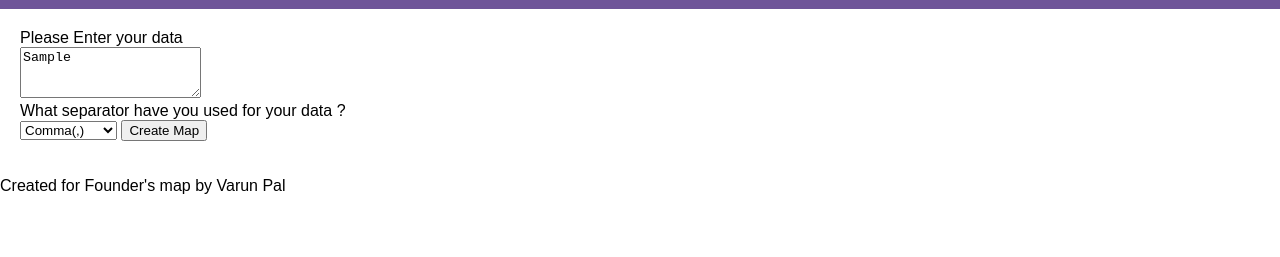
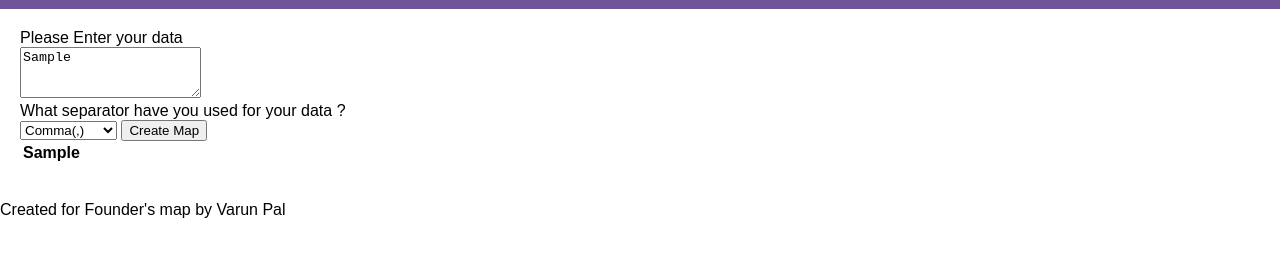
Before and after one commit to varunpal/founders-map, a plain HTML site: page index.html in a window 1280 px wide. Both pictures are taken after typing "Sample" into the empty fields and a click on the input "Create Map". Shown: the part 85-342 px from the top of the page. Drawn offline with Linux system fonts and the light colour scheme.

Commit message:
Created table of startups.

```diff
--- a/index.html
+++ b/index.html
@@ -20,11 +20,13 @@
         </select>
         <input type="submit" value="Create Map" />
       </form>
+      <div id="tableContainer"></div>
     </div>
     <footer>
       <p>Created for Founder's map by Varun Pal</p>
     </footer>
     <script type="text/javascript" src="scripts/utils.js"></script>
+    <script type="text/javascript" src="scripts/startup-table.js"></script>
     <script type="text/javascript" src="scripts/foundry.js"></script>
     <script type="text/javascript" src="scripts/index.js"></script>
   </body>
--- a/scripts/foundry.js
+++ b/scripts/foundry.js
@@ -2,6 +2,7 @@
   function Foundry() {
     this.data = null;
     this.separator = null;
+    this.table = new window.StartupTable();
   }
   Foundry.prototype.setup = function () {
     var generator = document.getElementById('generator'),
@@ -10,6 +11,9 @@
       event.preventDefault();
       var data = event.target.data.value,
         separator = event.target.separator.value;
+      context.data = window.utils.parse(data, separator);
+      context.separator = separator;
+      context.table.render(context.data);
       console.log(window.utils.parse(data, separator), separator);
     });
   }
--- /dev/null
+++ b/scripts/startup-table.js
@@ -0,0 +1,41 @@
+(function (window) {
+  function StartupTable () {
+    this.data = data;
+  }
+
+  StartupTable.prototype.render = function (data) {
+    var context = this,
+      table = document.createElement('table'),
+      container = document.getElementById('tableContainer');
+    data.forEach(function (item, index) {
+      var row = context.renderRow(item, index);
+      table.appendChild(row);
+    });
+    container.innerHTML = '';
+    container.appendChild(table);
+  }
+
+  StartupTable.prototype.renderRow = function (data, index) {
+    var row = document.createElement('tr'),
+      isHeader = index === 0,
+      context = this;
+    data.forEach(function (item) {
+      var column = context.renderColumn(item, index);
+      row.appendChild(column);
+    });
+    return row;
+  }
+
+  StartupTable.prototype.renderColumn = function (data, rowIndex) {
+    var column = null;
+    if (rowIndex === 0) {
+      column = document.createElement('th');
+    } else {
+      column = document.createElement('td');
+    }
+    column.textContent = data;
+    return column;
+  }
+
+  window.StartupTable = StartupTable;
+})(window);
```
